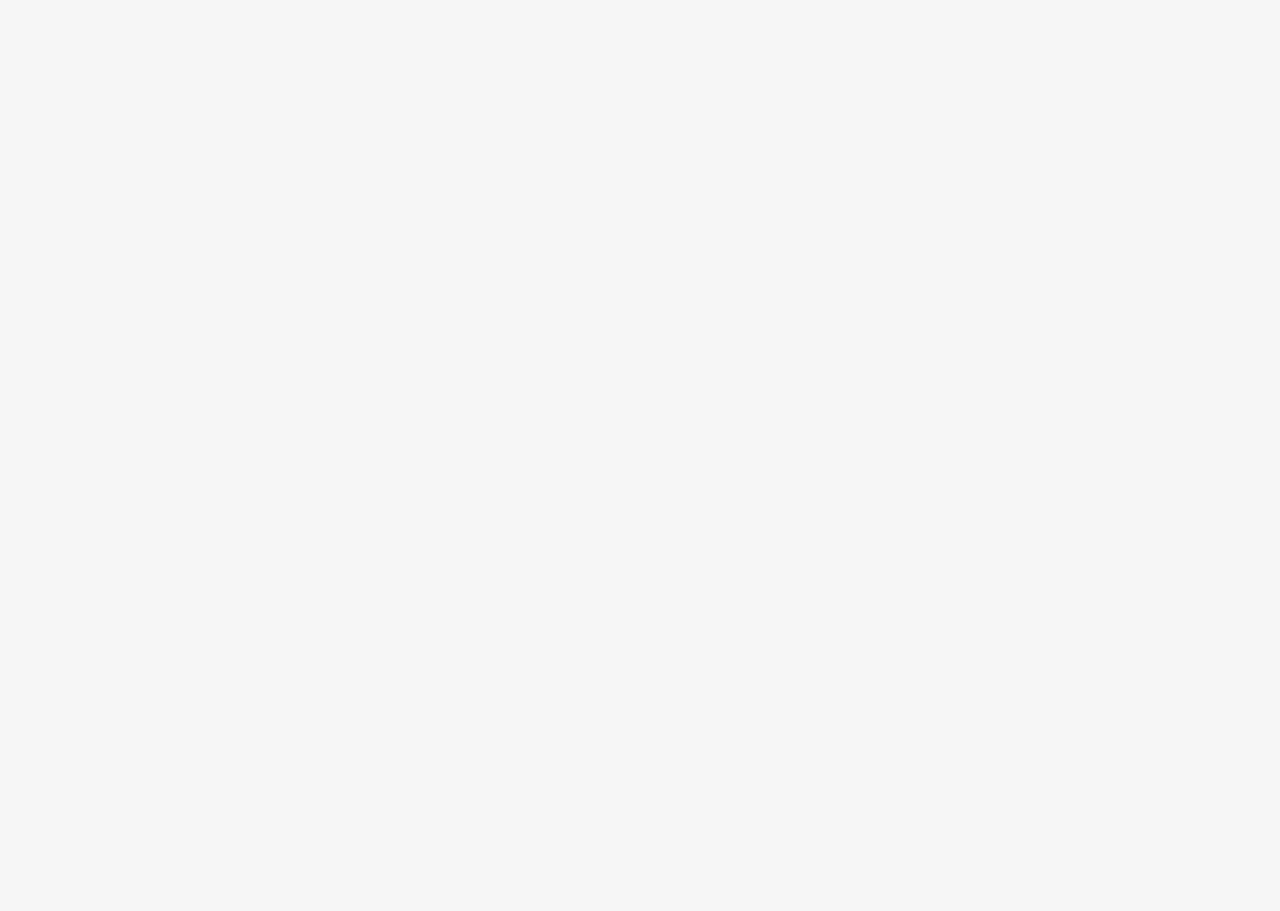
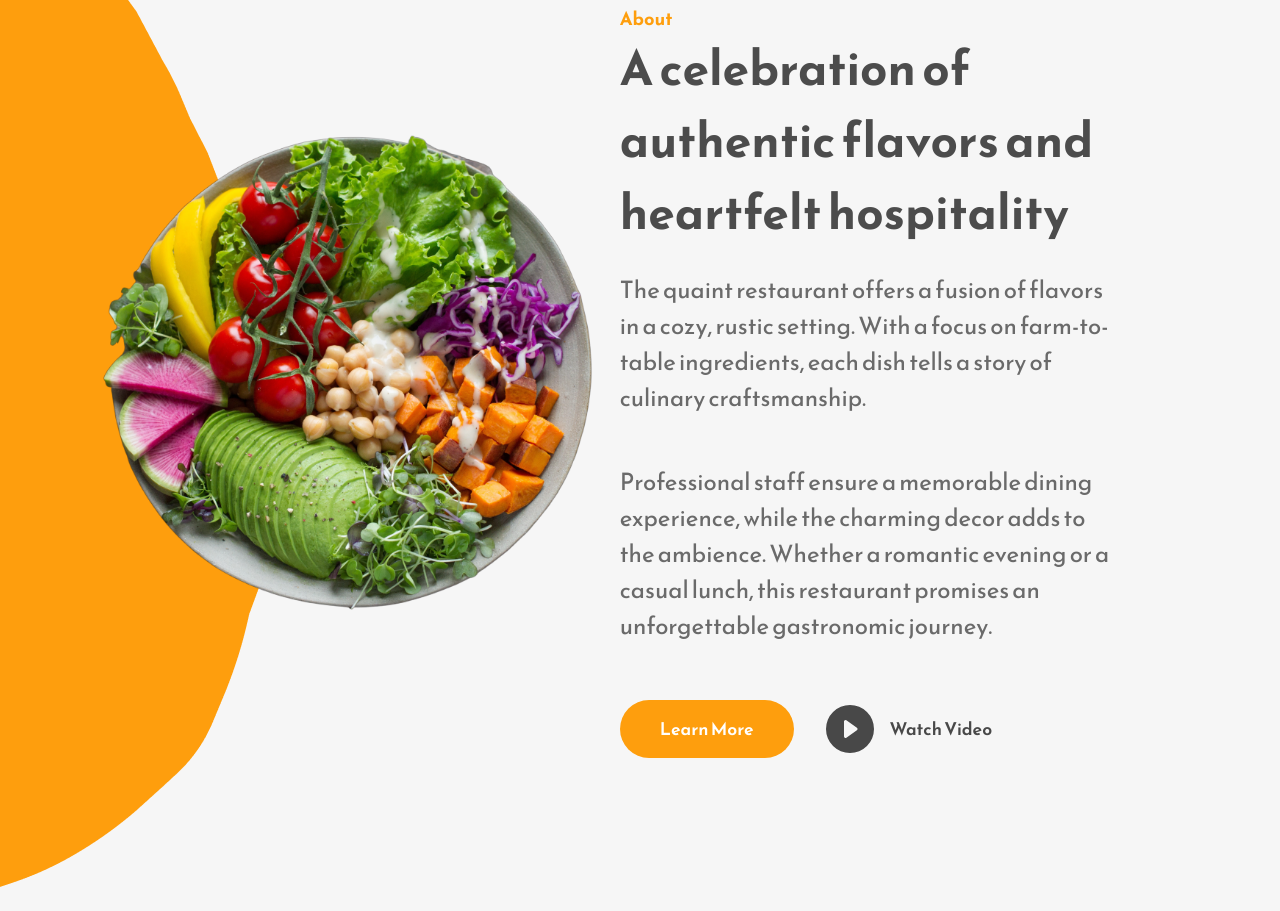
Before and after one commit to sathish0305/Restaurant-app, a React (Create React App) app: page / in a window 1280 px wide. Shown: the part 1020-1931 px from the top of the page. Before the commit the page ends 868 px from the top, so only its background shows below. Built offline with nearby package versions, Linux system fonts and the light colour scheme.

Commit message:
about-section

```diff
--- a/src/App.js
+++ b/src/App.js
@@ -1,10 +1,12 @@
 import './App.css';
+import About from './component/About';
 import Home from './component/Home';
 
 function App() {
   return (
     <div className="App">
      <Home/>
+     <About />
     </div>
   );
 }
--- /dev/null
+++ b/src/component/About.js
@@ -0,0 +1,35 @@
+import React from 'react'
+import AboutBackground from '../assets/about-background.png'
+import AboutBackgroundImage from '../assets/about-background-image.png'
+import { BsFillPlayCircleFill } from 'react-icons/bs'
+
+function About() {
+  return (
+    <div className='about-section-container'>
+        <div className='about-background-image-container'>
+            <img src={AboutBackground} alt="" />
+        </div>
+        <div className='about-section-image-container'>
+            <img src={AboutBackgroundImage} alt="" />
+        </div>
+        <div className='about-section-text-container'>
+            <p className='primary-subheading'>About</p>
+            <h1 className='primary-heading'>
+                A celebration of authentic flavors and heartfelt hospitality
+            </h1>
+            <p className='primary-text'>
+            The quaint restaurant offers a fusion of flavors in a cozy, rustic setting. With a focus on farm-to-table ingredients, each dish tells a story of culinary craftsmanship.
+            </p>
+            <p className='primary-text'>
+            Professional staff ensure a memorable dining experience, while the charming decor adds to the ambience. Whether a romantic evening or a casual lunch, this restaurant promises an unforgettable gastronomic journey.
+            </p>
+            <div className='about-buttons-container'>
+                <button className='secondary-button'>Learn More</button>
+                <button className='watch-video-button'><BsFillPlayCircleFill/> Watch Video</button>
+            </div>
+        </div>
+    </div>
+  )
+}
+
+export default About
```
